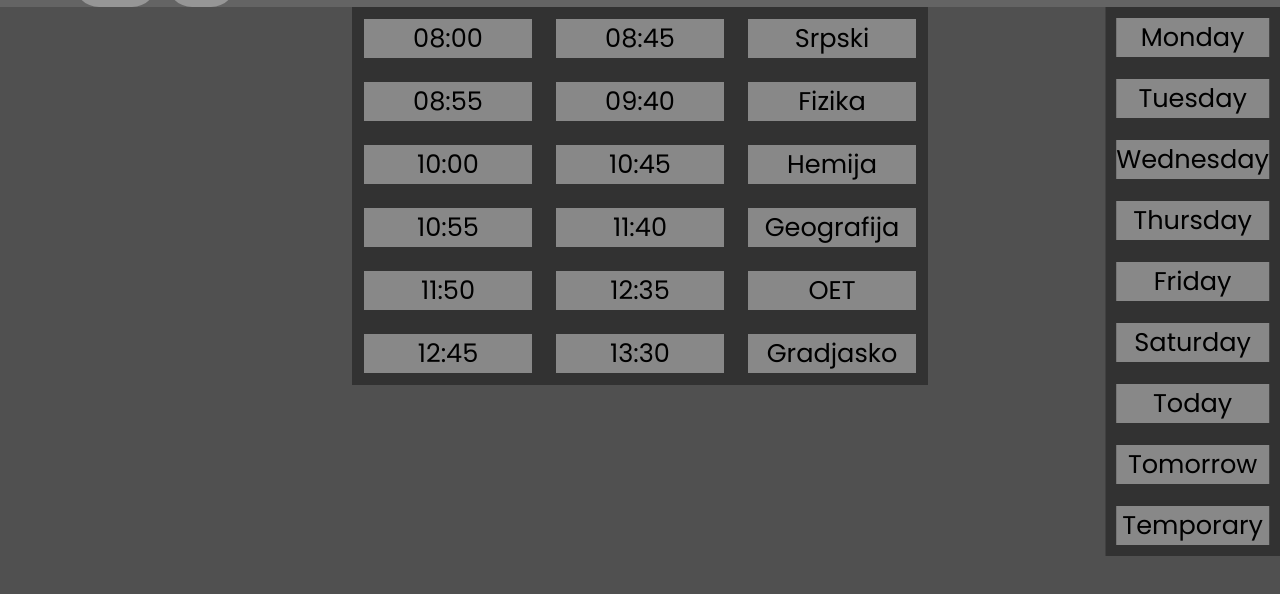
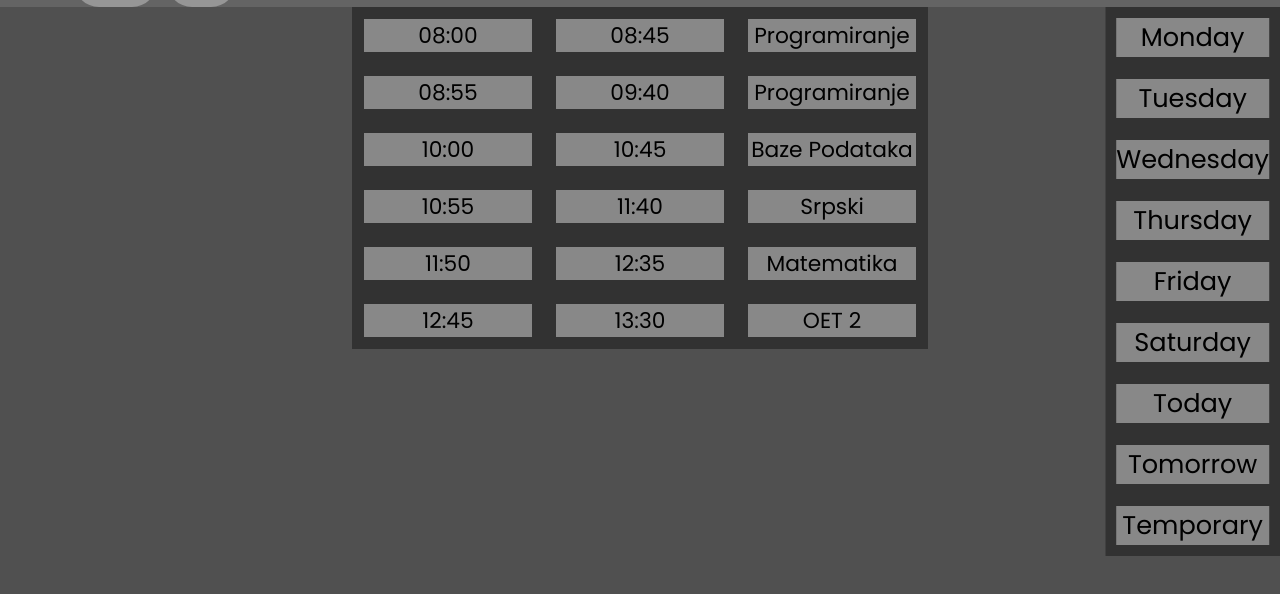
Before and after one commit to MyGamesM/webpage, a plain HTML site: page pages/raspored.html in a window 1280 px wide. Shown: the part 48-642 px from the top of the page. Drawn offline with Linux system fonts and the light colour scheme.

Commit message:
raspored godina II

```diff
--- a/scripts/raspored.js
+++ b/scripts/raspored.js
@@ -1,11 +1,11 @@
 var n = new Date().getDay();
 //var loc = [['Matematika', 'Biologija', 'Fizizka', 'Srpski', 'Muzicko', 'Nemacki', 'Odeljenska'], ['Srpski', 'Fizicko', 'Matematika', 'Hemija', 'Istorija', 'Biologija'], ['Fizika', 'Engleski', 'Srpski', 'Hemija', 'Istorija', 'Fizicko'], ['Likovno', 'Geografija', 'Nemacki', 'Srpski', 'Matematika', 'Engleski'], ['Informatika', 'Matematika', 'TIT', 'TIT', 'Geografija', 'Fizicko']];
 var loc = [
-    ["Engleski", "OET", "Likovno", "Fizicko", "Matematika", "OET"],
-    ["Srpski", "Istorija", "Program", "Program", "Engleski", "Inform", "Inform"],
-    ["Srpski", "Fizika", "Hemija", "Geografija", "OET", "Gradjasko"],
-    ["Fizika", "Fizicko", "Matematika", "Geografija", "Praksa", "Praksa", "Hemija"],
-    ["RacunarGraf", "RacunarGraf", "Istorija", "OET", "Matematika", "Srpski"]
+    ["Elektronika 1", "Elektronika 1", "OET 2", "Srpski", "Baze Podataka", "Baze Podataka"],
+    ["Matematika", "Fizika", "Fizicko", "OET 2", "Biologija", "Engleski", "Gradjansko"],
+    ["Programiranje", "Programiranje", "Baze Podataka", "Srpski", "Matematika", "OET 2"],
+    ["Elektronika 1", "Fizicko", "Programiranje", "Web dizain", "Web dizain", "Engleski"],
+    ["OET 2", "Matematika", "Elektronika 1", "Srpski", "Programiranje", "Fizika", "Biologija"]
 ];
 var lost = ["08:00", "08:55", "10:00", "10:55", "11:50", "12:45", "13:35"];
 var loet = ["08:45", "09:40", "10:45", "11:40", "12:35", "13:30", "14:20"];
--- a/styles/raspored.css
+++ b/styles/raspored.css
@@ -64,7 +64,7 @@ html {
     align-items: center;
     justify-content: center;
     grid-template-columns: repeat(3, 1fr);
-    font-size: 5vw;
+    font-size: 3vw;
     text-align: center;
 }
 
@@ -132,7 +132,7 @@ html {
         align-items: center;
         justify-content: center;
         grid-template-columns: repeat(3, 15vw);
-        font-size: 2vw;
+        font-size: 1.7vw;
         text-align: center;
     }
 
```
